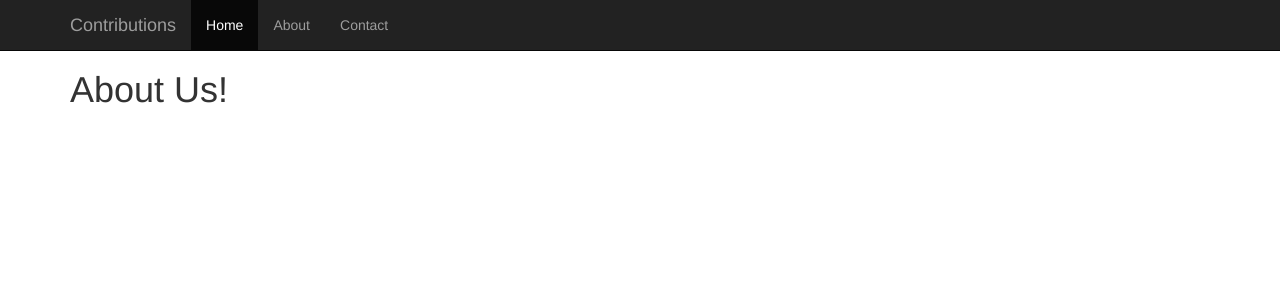
After one commit to jpoehnelt/contributions, a Python web app: template contributions/templates/about.html in a window 1280 px wide. The commit adds this page. Shown: the top 300 px of the page. Run offline with Jinja, Linux system fonts and the light colour scheme; the template is opened without the code that fills it, so the values that code supplies are empty; some libraries are stand-ins or nearby versions.

Commit message:
Added About Page

```diff
--- /dev/null
+++ b/contributions/templates/about.html
@@ -0,0 +1,14 @@
+{% extends 'base.html' %}
+{% block content%}
+<div class="container">
+    <div class="row">
+        <div class="col-xs-12">
+            {% if user %}
+            <h1>Hello {{ user }}!</h1>
+            {%else %}
+            <h1>About Us!</h1>
+            {% endif %}
+        </div>
+    </div>
+</div>
+{% endblock %}
--- a/contributions/templates/base.html
+++ b/contributions/templates/base.html
@@ -33,8 +33,8 @@
         </div>
         <div id="navbar" class="collapse navbar-collapse">
             <ul class="nav navbar-nav">
-                <li class="active"><a href="#">Home</a></li>
-                <li><a href="#about">About</a></li>
+                <li class="active"><a href="/">Home</a></li>
+                <li><a href="about">About</a></li>
                 <li><a href="#contact">Contact</a></li>
             </ul>
         </div>
--- a/contributions/urls.py
+++ b/contributions/urls.py
@@ -1,4 +1,5 @@
 from views.main import MainPage
+from views.about import AboutPage
 from views.api.project import ProjectApi
 from views.api.commit import CommitApi
 from views.api.contributor import ContributorApi
@@ -6,6 +7,7 @@ from views.api.contributor import ContributorApi
 
 routes = [
     ('/', MainPage),
+    ('/about', AboutPage),
     ('/api/project', ProjectApi),
     ('/api/project/(\d+)', ProjectApi),
     ('/api/commit', CommitApi),
--- /dev/null
+++ b/contributions/views/about.py
@@ -0,0 +1,6 @@
+from contributions.views import Request
+
+
+class AboutPage(Request):
+    def get(self):
+        self.render('about.html')
```
